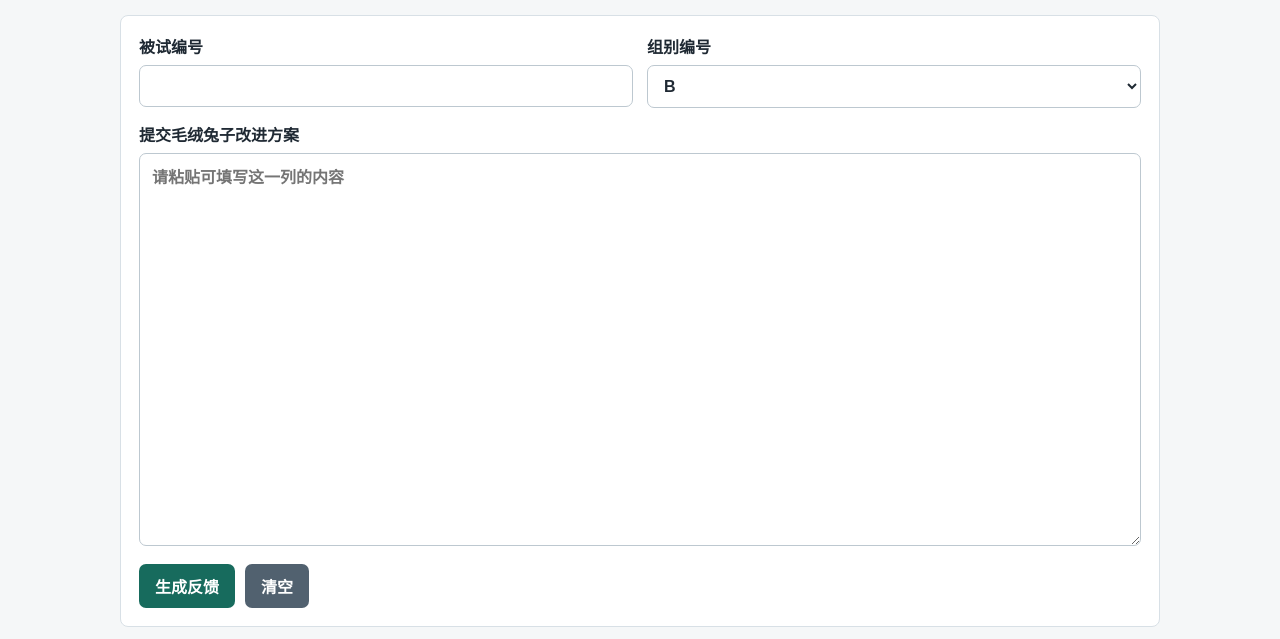
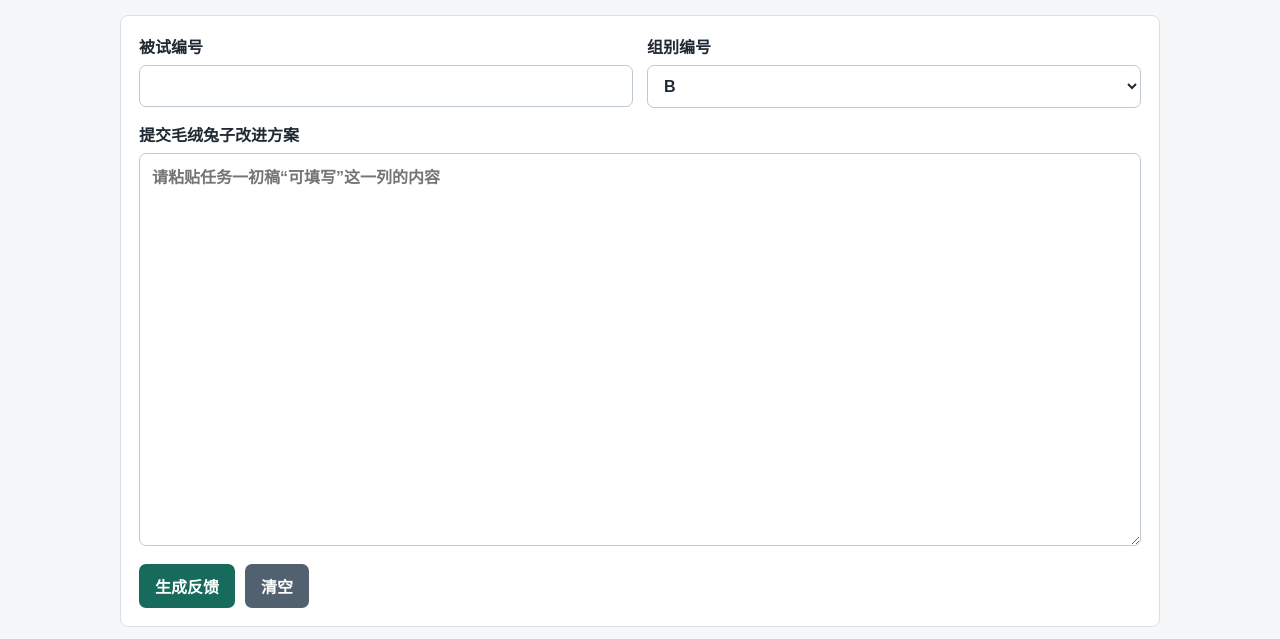
Before and after one commit to wangmoumou400-code/Expert-Thinking-Chain-System, a website: page public/index.html in a window 1280 px wide. Shown: the part 98-737 px from the top of the page. Drawn offline with Linux system fonts and the light colour scheme.

Commit message:
Update index.html

```diff
--- a/public/index.html
+++ b/public/index.html
@@ -34,7 +34,7 @@
 
       <label>
         提交毛绒兔子改进方案
-        <textarea id="draft" rows="14" placeholder="请粘贴可填写这一列的内容"></textarea>
+        <textarea id="draft" rows="14" placeholder="请粘贴任务一初稿“可填写”这一列的内容"></textarea>
       </label>
 
       <div class="actions">
```
